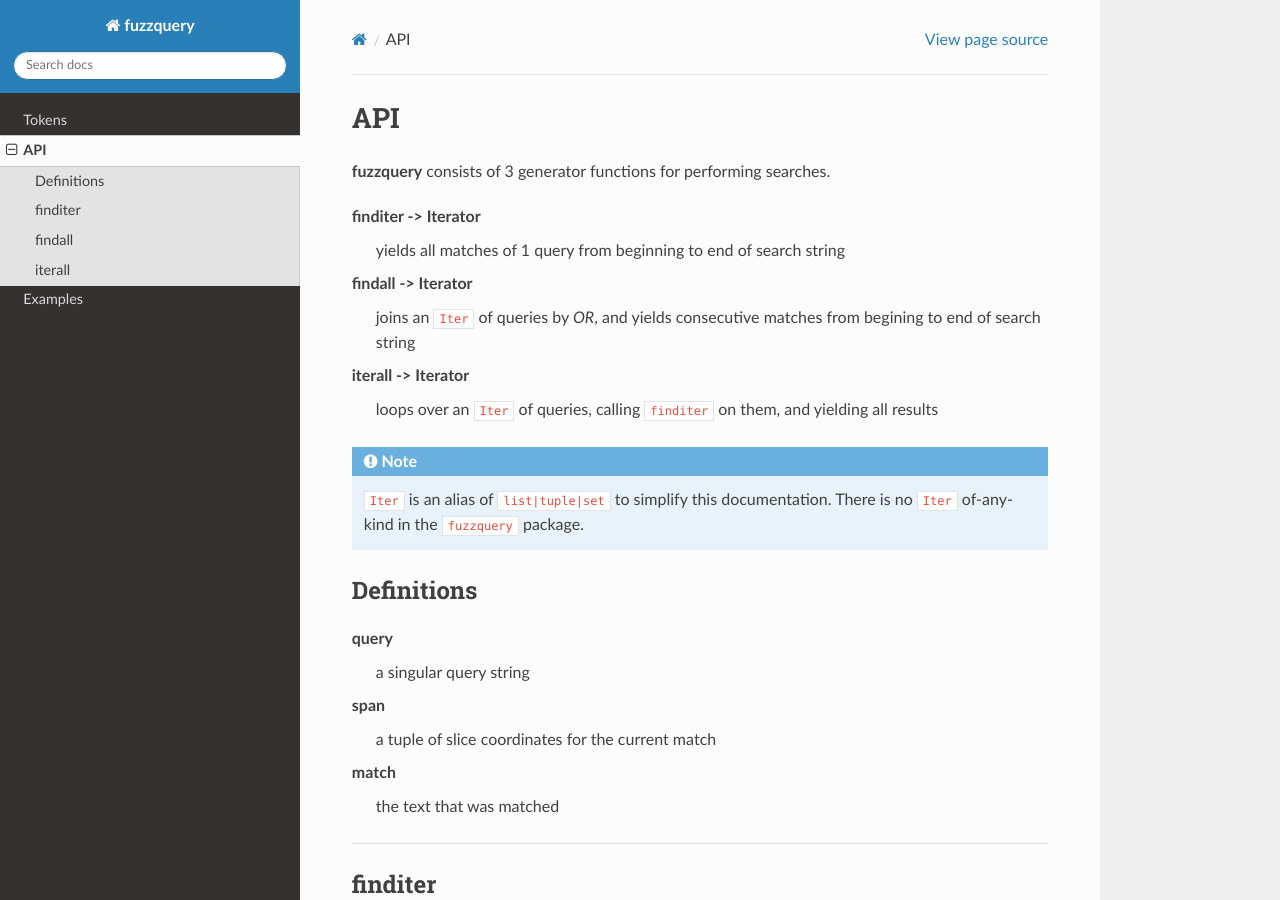
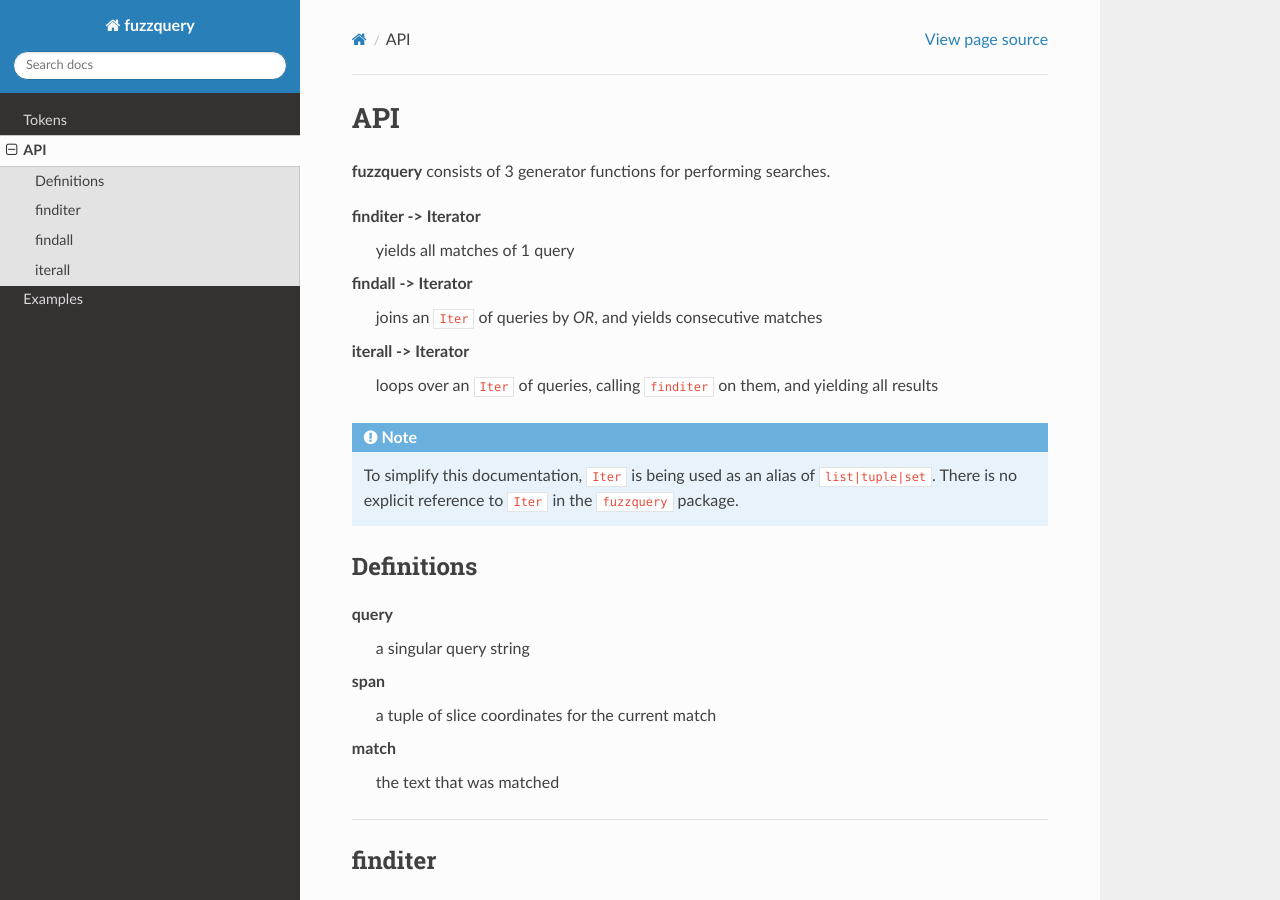
Before and after one commit to OneMadGypsy/fuzzquery, a Sphinx documentation site: the page built from docs/source/api.rst, in a window 1280 px wide and 900 px high. Built offline with Sphinx 7.4.7 and the Read the Docs theme 2.0.0, drawn with Linux system fonts in a browser that asks for light colours.

```diff
--- a/docs/source/api.rst
+++ b/docs/source/api.rst
@@ -4,15 +4,15 @@ API
 **fuzzquery** consists of 3 generator functions for performing searches.
 
 finditer -> Iterator
-  yields all matches of 1 query from beginning to end of search string
+  yields all matches of 1 query
 findall -> Iterator
-  joins an ``Iter`` of queries by `OR`, and yields consecutive matches from begining to end of search string
+  joins an ``Iter`` of queries by `OR`, and yields consecutive matches
 iterall -> Iterator
   loops over an  ``Iter`` of queries, calling ``finditer`` on them, and yielding all results
 
 .. note::
 
-  ``Iter`` is an alias of ``list|tuple|set`` to simplify this documentation. There is no ``Iter`` of-any-kind in the ``fuzzquery`` package.
+  To simplify this documentation, ``Iter`` is being used as an alias of ``list|tuple|set``. There is no explicit reference to ``Iter`` in the ``fuzzquery`` package.
 
 
 Definitions
```
